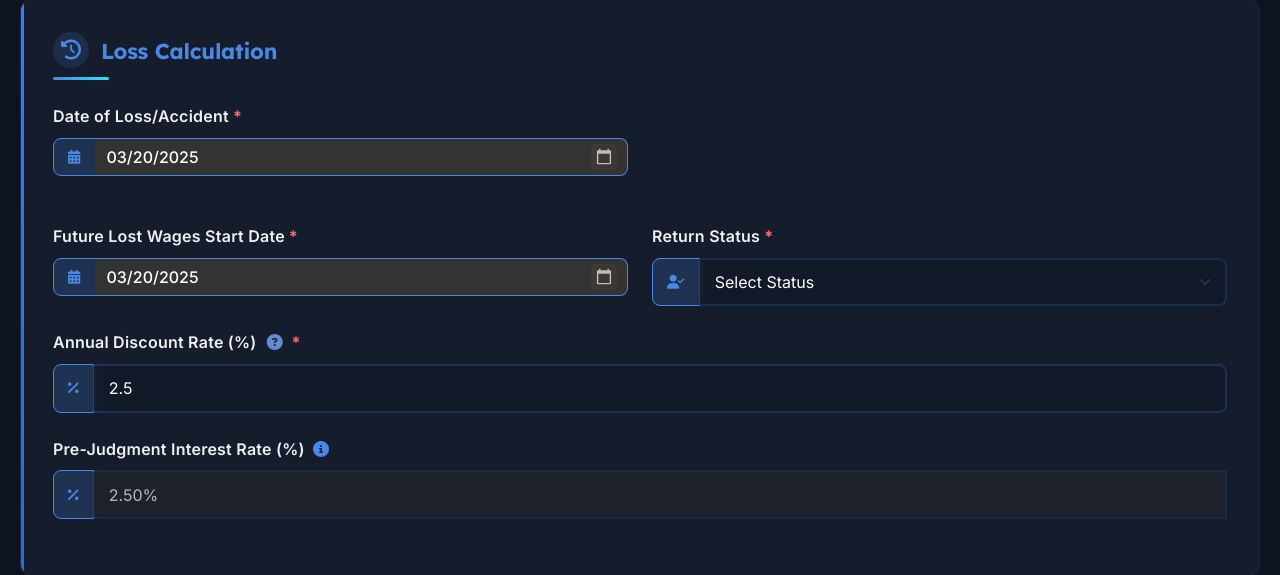
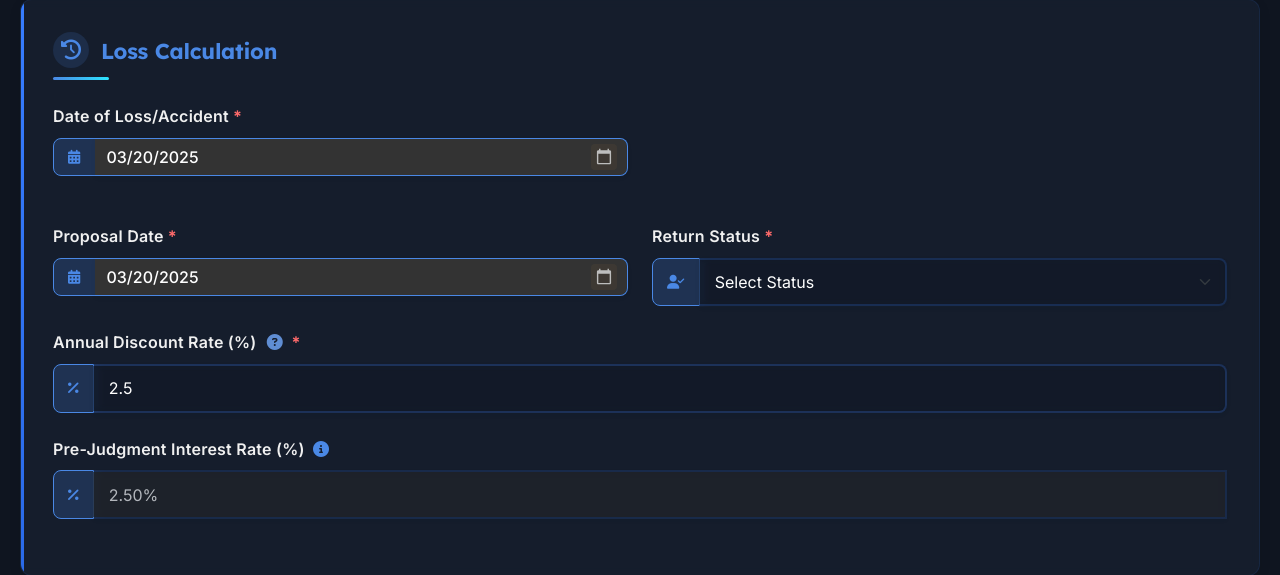
Before and after one commit to JohnMacGillis/ActuClaim, a Flask app: page / in a window 1280 px wide. Shown: the part 2963-3538 px from the top of the page. Run offline with Flask 3, Linux system fonts and the light colour scheme; parts of the project's set-up code (start-up, migrations or seed data) failed here and were passed over.

Commit message:
Changed 'Future Lost Wages Start Date' to 'Proposal Date' in UI and backend

```diff
--- a/app.py
+++ b/app.py
@@ -227,6 +227,7 @@ def calculate():
                 calculation_details = {
                 "Dependents": dependents,
                     "Loss Date": loss_date.strftime('%Y-%m-%d'),
+                    "Proposal Date": start_date.strftime("%Y-%m-%d"),
                     "Calculation Date": datetime.date.today().strftime('%Y-%m-%d'),
                     "Years Between": 0,
                     "PJI Rate": 0,
--- a/templates/index.html
+++ b/templates/index.html
@@ -397,7 +397,7 @@
                 <div class="row mt-4">
                     <div class="col-md-6">
                         <div class="form-group mb-4">
-                            <label for="start_date" class="form-label required-field">Future Lost Wages Start Date</label>
+                            <label for="start_date" class="form-label required-field">Proposal Date</label>
                             <div class="input-group">
                                 <span class="input-group-text"><i class="fas fa-calendar-alt"></i></span>
                                 <input type="date" class="form-control" id="start_date" name="start_date" required>
```
